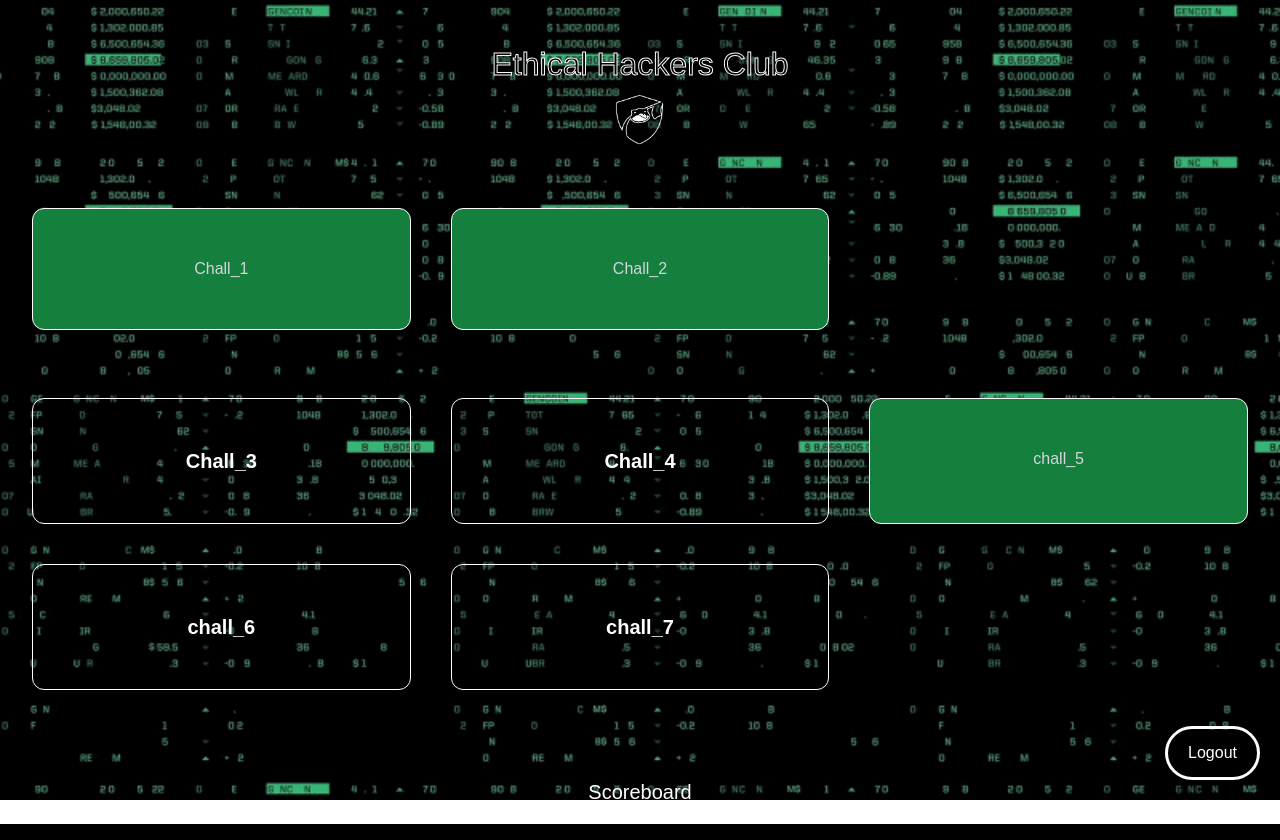
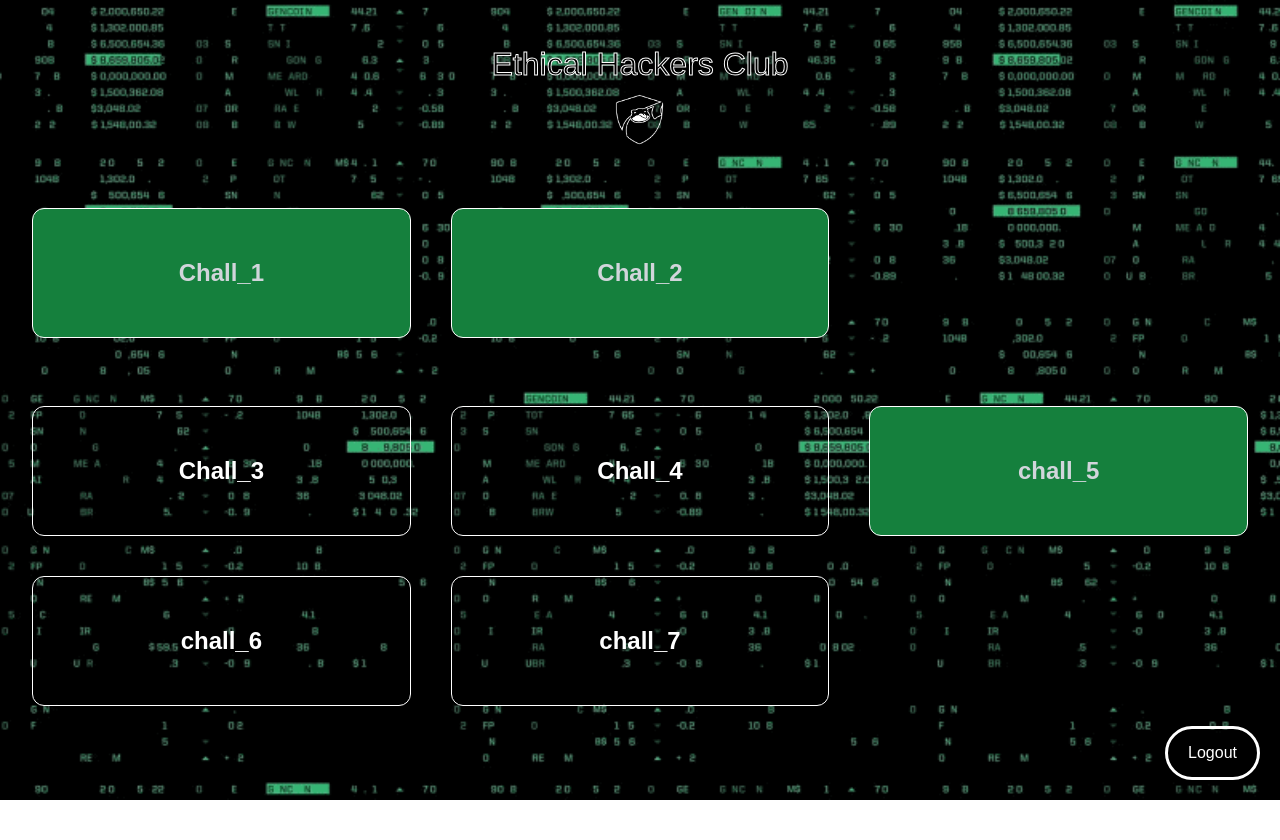
Before and after one commit to perplexedG3/Workshop_EHC, a PHP site: page /challenges.php in a window 1280 px wide. Run offline with PHP 8.4, Linux system fonts and the light colour scheme; a user stored in the database is signed in; data comes from the database, SQL or seed files in the repository; some libraries are stand-ins or nearby versions; some web fonts are replaced.

Commit message:
style fix: increase font size challenge button

```diff
--- a/challenges.php
+++ b/challenges.php
@@ -53,23 +53,23 @@
                 <div class="grid grid-cols-3 gap-10 py-5">
                     <?php if (check_submit($user_id, 1) === 0): ?>
                     <a href="./chall?id=1"
-                        class="block text-center underline-none bg-transparent text-xl font-semibold border border-[1px] border-white text-white min-w-[200px] py-12 rounded-xl hover:bg-gray-100 hover:bg-opacity-30">
+                        class="block text-center underline-none bg-transparent text-2xl font-semibold border border-[1px] border-white text-white min-w-[200px] py-12 rounded-xl hover:bg-gray-100 hover:bg-opacity-30">
                         <?php echo (get_chall_by_id(1)['Chall_name']); ?>
                     </a>
                     <?php else: ?>
                     <a href="./chall?id=1"
-                        class="block text-center underline-none bg-green-700 border border-[1px] border-white text-gray-300 min-w-[200px] py-12 rounded-xl hover:bg-gray-100 hover:bg-opacity-30">
+                        class="block text-center underline-none bg-green-700 text-2xl font-semibold border border-[1px] border-white text-gray-300 min-w-[200px] py-12 rounded-xl hover:bg-gray-100 hover:bg-opacity-30">
                         <?php echo (get_chall_by_id(1)['Chall_name']); ?>
                     </a>
                     <?php endif; ?>
                     <?php if (check_submit($user_id, 2) === 0): ?>
                     <a href="./chall?id=2"
-                        class="block text-center underline-none bg-transparent text-xl font-semibold border border-[1px] border-white text-white min-w-[200px] py-12 rounded-xl hover:bg-gray-100 hover:bg-opacity-30">
+                        class="block text-center underline-none bg-transparent text-2xl font-semibold border border-[1px] border-white text-white min-w-[200px] py-12 rounded-xl hover:bg-gray-100 hover:bg-opacity-30">
                         <?php echo (get_chall_by_id(2)['Chall_name']); ?>
                     </a>
                     <?php else: ?>
                     <a href="./chall?id=2"
-                        class="block text-center underline-none bg-green-700 border border-[1px] border-white text-gray-300 min-w-[200px] py-12 rounded-xl hover:bg-gray-100 hover:bg-opacity-30">
+                        class="block text-center underline-none bg-green-700 text-2xl font-semibold border border-[1px] border-white text-gray-300 min-w-[200px] py-12 rounded-xl hover:bg-gray-100 hover:bg-opacity-30">
                         <?php echo (get_chall_by_id(2)['Chall_name']); ?>
                     </a>
                     <?php endif; ?>
@@ -77,56 +77,56 @@
                 <div class="grid grid-cols-3 gap-10 py-12">
                     <?php if (check_submit($user_id, 3) === 0): ?>
                     <a href="./chall?id=3"
-                        class="block text-center underline-none bg-transparent text-xl font-semibold border border-[1px] border-white text-white min-w-[200px] py-12 rounded-xl hover:bg-gray-100 hover:bg-opacity-30">
+                        class="block text-center underline-none bg-transparent text-2xl font-semibold border border-[1px] border-white text-white min-w-[200px] py-12 rounded-xl hover:bg-gray-100 hover:bg-opacity-30">
                         <?php echo (get_chall_by_id(3)['Chall_name']); ?>
                     </a>
                     <?php else: ?>
                     <a href="./chall?id=3"
-                        class="block text-center underline-none bg-green-700 border border-[1px] border-white text-gray-300 min-w-[200px] py-12 rounded-xl hover:bg-gray-100 hover:bg-opacity-30">
+                        class="block text-center underline-none bg-green-700 text-2xl font-semibold border border-[1px] border-white text-gray-300 min-w-[200px] py-12 rounded-xl hover:bg-gray-100 hover:bg-opacity-30">
                         <?php echo (get_chall_by_id(3)['Chall_name']); ?>
                     </a>
                     <?php endif; ?>
                     <?php if (check_submit($user_id, 4) === 0): ?>
                     <a href="./chall?id=4"
-                        class="block text-center underline-none bg-transparent text-xl font-semibold border border-[1px] border-white text-white min-w-[200px] py-12 rounded-xl hover:bg-gray-100 hover:bg-opacity-30">
+                        class="block text-center underline-none bg-transparent text-2xl font-semibold border border-[1px] border-white text-white min-w-[200px] py-12 rounded-xl hover:bg-gray-100 hover:bg-opacity-30">
                         <?php echo (get_chall_by_id(4)['Chall_name']); ?>
                     </a>
                     <?php else: ?>
                     <a href="./chall?id=4"
-                        class="block text-center underline-none bg-green-700 border border-[1px] border-white text-gray-300 min-w-[200px] py-12 rounded-xl hover:bg-gray-100 hover:bg-opacity-30">
+                        class="block text-center underline-none bg-green-700 text-2xl font-semibold border border-[1px] border-white text-gray-300 min-w-[200px] py-12 rounded-xl hover:bg-gray-100 hover:bg-opacity-30">
                         <?php echo (get_chall_by_id(4)['Chall_name']); ?>
                     </a>
                     <?php endif; ?>
                     <?php if (check_submit($user_id, 5) === 0): ?>
                     <a href="./chall?id=5"
-                        class="block text-center underline-none bg-transparent text-xl font-semibold border border-[1px] border-white text-white min-w-[200px] py-12 rounded-xl hover:bg-gray-100 hover:bg-opacity-30">
+                        class="block text-center underline-none bg-transparent text-2xl font-semibold border border-[1px] border-white text-white min-w-[200px] py-12 rounded-xl hover:bg-gray-100 hover:bg-opacity-30">
                         <?php echo (get_chall_by_id(5)['Chall_name']); ?>
                     </a>
                     <?php else: ?>
                     <a href="./chall?id=5"
-                        class="block text-center underline-none bg-green-700 border border-[1px] border-white text-gray-300 min-w-[200px] py-12 rounded-xl hover:bg-gray-100 hover:bg-opacity-30">
+                        class="block text-center underline-none bg-green-700 text-2xl font-semibold border border-[1px] border-white text-gray-300 min-w-[200px] py-12 rounded-xl hover:bg-gray-100 hover:bg-opacity-30">
                         <?php echo (get_chall_by_id(5)['Chall_name']); ?>
                     </a>
                     <?php endif; ?>
                     <?php if (check_submit($user_id, 6) === 0): ?>
                     <a href="./chall?id=6"
-                        class="block text-center underline-none bg-transparent text-xl font-semibold border border-[1px] border-white text-white min-w-[200px] py-12 rounded-xl hover:bg-gray-100 hover:bg-opacity-30">
+                        class="block text-center underline-none bg-transparent text-2xl font-semibold border border-[1px] border-white text-white min-w-[200px] py-12 rounded-xl hover:bg-gray-100 hover:bg-opacity-30">
                         <?php echo (get_chall_by_id(6)['Chall_name']); ?>
                     </a>
                     <?php else: ?>
                     <a href="./chall?id=6"
-                        class="block text-center underline-none bg-green-700 border border-[1px] border-white text-gray-300 min-w-[200px] py-12 rounded-xl hover:bg-gray-100 hover:bg-opacity-30">
+                        class="block text-center underline-none bg-green-700 text-2xl font-semibold border border-[1px] border-white text-gray-300 min-w-[200px] py-12 rounded-xl hover:bg-gray-100 hover:bg-opacity-30">
                         <?php echo (get_chall_by_id(6)['Chall_name']); ?>
                     </a>
                     <?php endif; ?>
                     <?php if (check_submit($user_id, 7) === 0): ?>
                     <a href="./chall?id=7"
-                        class="block text-center underline-none bg-transparent text-xl font-semibold border border-[1px] border-white text-white min-w-[200px] py-12 rounded-xl hover:bg-gray-100 hover:bg-opacity-30">
+                        class="block text-center underline-none bg-transparent text-2xl font-semibold border border-[1px] border-white text-white min-w-[200px] py-12 rounded-xl hover:bg-gray-100 hover:bg-opacity-30">
                         <?php echo (get_chall_by_id(7)['Chall_name']); ?>
                     </a>
                     <?php else: ?>
                     <a href="./chall?id=7"
-                        class="block text-center underline-none bg-green-700 border border-[1px] border-white text-gray-300 min-w-[200px] py-12 rounded-xl hover:bg-gray-100 hover:bg-opacity-30">
+                        class="block text-center underline-none bg-green-700 text-2xl font-semibold border border-[1px] border-white text-gray-300 min-w-[200px] py-12 rounded-xl hover:bg-gray-100 hover:bg-opacity-30">
                         <?php echo (get_chall_by_id(7)['Chall_name']); ?>
                     </a>
                     <?php endif; ?>
```
